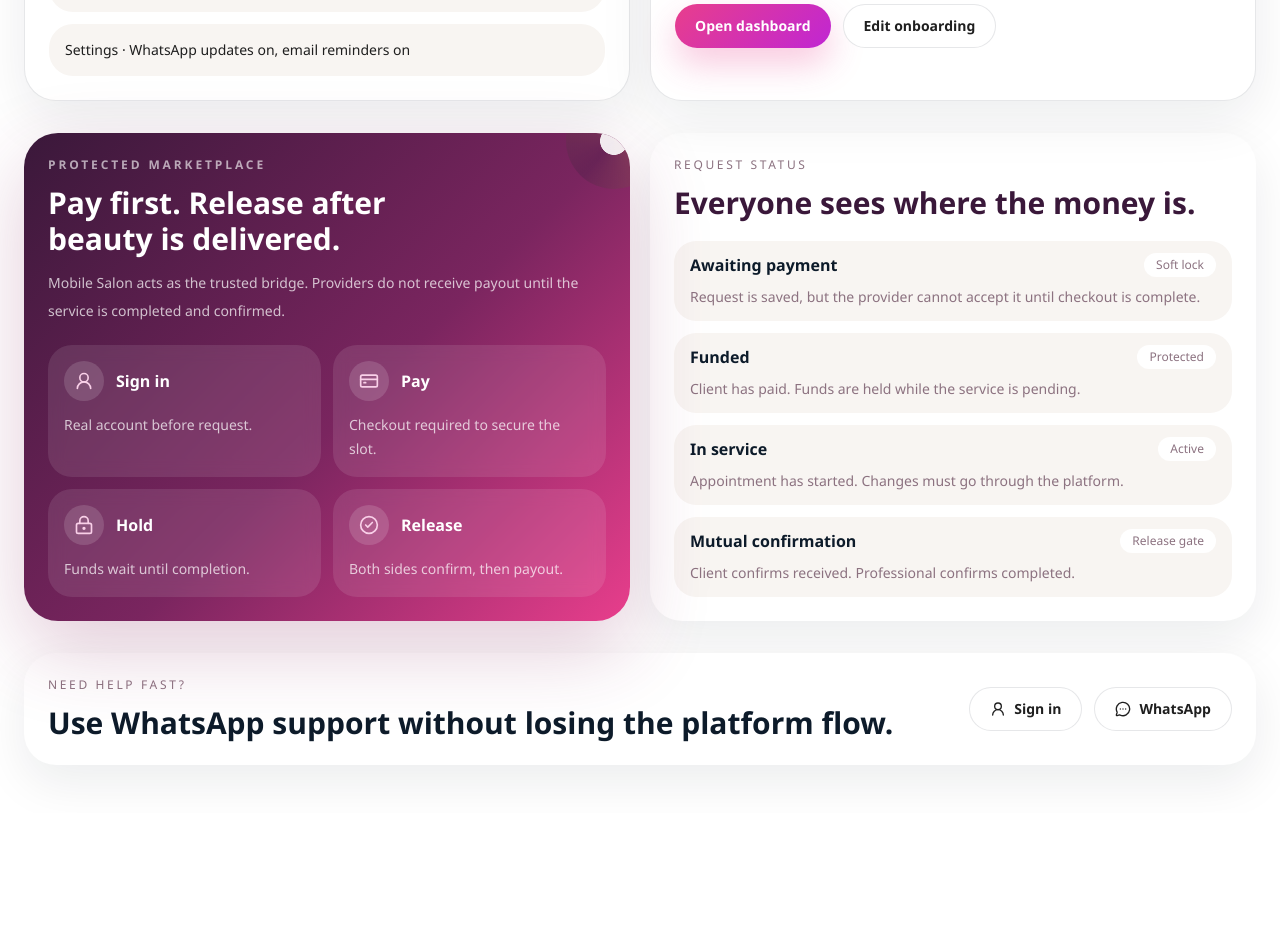
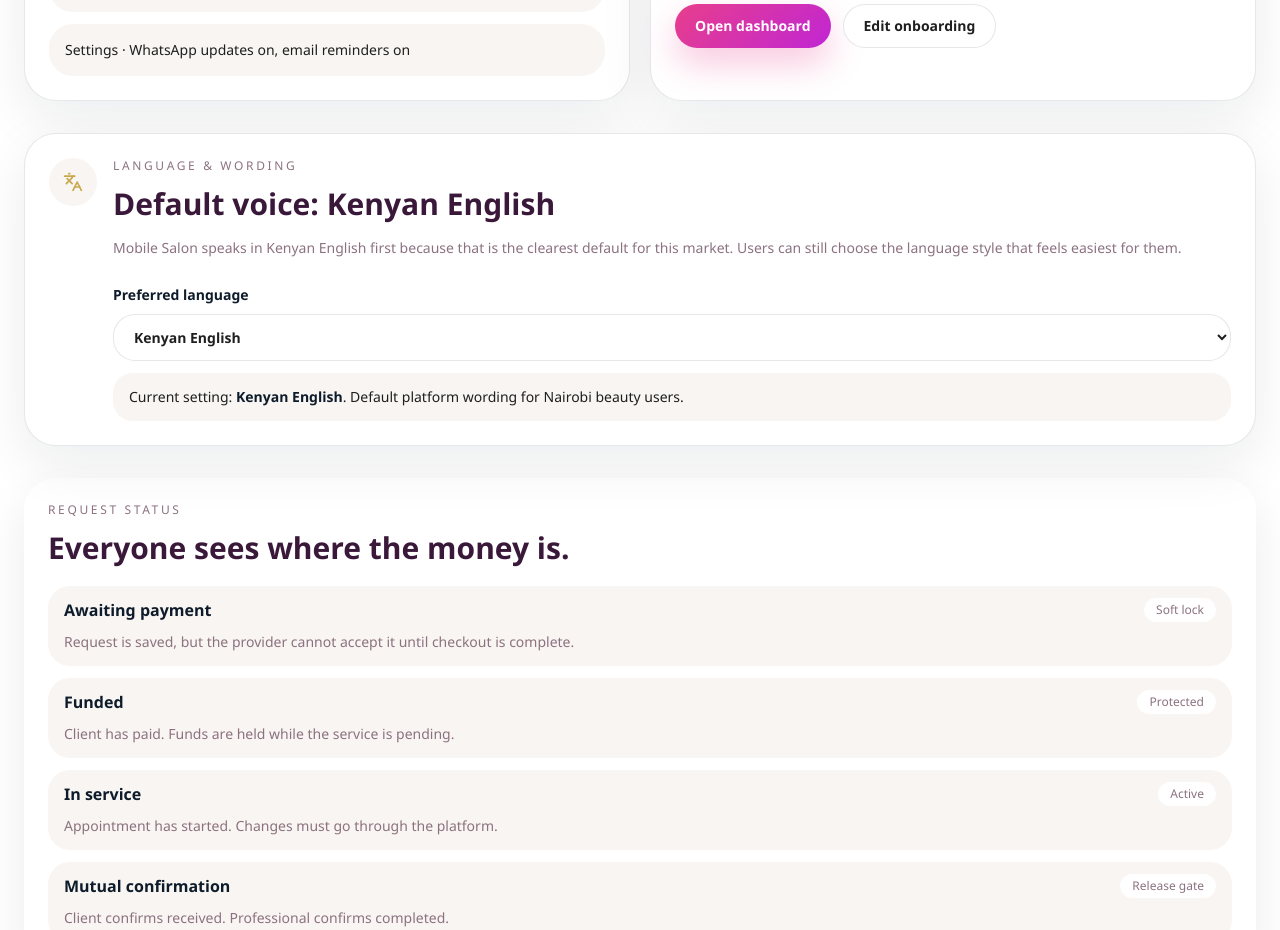
Before and after one commit to dreeydesigns/salaon_and_Beauty, a Next.js app: page /profile in a window 1280 px wide. Shown: the part 800-1730 px from the top of the page. Before the commit the page ends 1613 px from the top, so only its background shows below. Built offline with nearby package versions, Linux system fonts and the light colour scheme.

Commit message:
Clean marketplace card placement and language preference

```diff
--- a/app/[collection]/[slug]/page.tsx
+++ b/app/[collection]/[slug]/page.tsx
@@ -14,7 +14,6 @@
   ScrollSection,
   ServiceCard,
   SecureContactCard,
-  TrustFlowCard,
   VerifiedBadge,
   WhatsAppButton,
 } from "@/components/marketplace-ui";
@@ -217,7 +216,6 @@
           </div>
 
           <div className="section-grid">
-            <TrustFlowCard />
             <SecureContactCard bookingHref={bookingHref} name={item.name} />
             <aside className="sticky top-44 rounded-[32px] bg-white p-5 shadow-[0_18px_48px_rgba(13,27,42,0.08)]">
               <p className="text-xs uppercase tracking-[0.22em] text-[var(--ms-mauve)]">Ready to book</p>
--- a/app/dashboard/page.tsx
+++ b/app/dashboard/page.tsx
@@ -21,7 +21,6 @@
   ScrollSection,
   SectionReveal,
   ServiceCard,
-  TrustFlowCard,
 } from "@/components/marketplace-ui";
 import {
   marketplaceProtectionSteps,
@@ -108,8 +107,6 @@
           </SectionReveal>
         </div>
 
-        <div className="grid gap-5 xl:grid-cols-[minmax(0,0.5fr)_minmax(0,0.5fr)]">
-          <TrustFlowCard />
         <SectionReveal className="beauty-card rounded-[34px] p-6">
           <p className="text-xs uppercase tracking-[0.22em] text-[var(--ms-mauve)]">Payout pipeline</p>
           <h2 className="mt-3 text-3xl font-semibold text-[var(--ms-plum)]">Like a ride app: payout follows completed service.</h2>
@@ -127,7 +124,6 @@
             ))}
           </div>
         </SectionReveal>
-        </div>
 
         <section className="section-grid">
           <div>
@@ -164,7 +160,7 @@
         <section className="section-grid">
           <div className="flex items-end justify-between gap-4">
             <div>
-              <p className="text-xs uppercase tracking-[0.22em] text-[var(--ms-mauve)]">Portfolio studio</p>
+              <p className="text-xs uppercase tracking-[0.22em] text-[var(--ms-mauve)]">Portfolio showcase</p>
               <h2 className="mt-3 text-3xl font-semibold text-[var(--ms-plum)]">Show work beautifully before anyone trusts you</h2>
             </div>
             <CTAButton className="hidden sm:inline-flex" href="/professionals/njeri-kamau" variant="outline">
--- a/app/help/page.tsx
+++ b/app/help/page.tsx
@@ -1,5 +1,5 @@
 import { AppShell } from "@/components/app-shell";
-import { CTAButton, SectionReveal, TrustFlowCard, WhatsAppButton } from "@/components/marketplace-ui";
+import { CTAButton, SectionReveal, WhatsAppButton } from "@/components/marketplace-ui";
 import { platformRevenueRules } from "@/lib/business-model";
 import { supportFaq } from "@/lib/site-data";
 
@@ -30,8 +30,6 @@
           </div>
         </section>
 
-        <div className="grid gap-5 xl:grid-cols-[minmax(0,0.48fr)_minmax(0,0.52fr)]">
-          <TrustFlowCard />
         <SectionReveal className="rounded-[32px] bg-white p-6 shadow-[0_18px_48px_rgba(13,27,42,0.08)]">
           <p className="text-xs uppercase tracking-[0.22em] text-[var(--ms-mauve)]">Policy snapshot</p>
           <div className="mt-4 space-y-3 text-sm leading-7 text-[var(--ms-charcoal)]">
@@ -42,7 +40,6 @@
             ))}
           </div>
         </SectionReveal>
-        </div>
 
         <div className="grid gap-5 xl:grid-cols-2">
           <SectionReveal className="rounded-[32px] bg-[var(--ms-navy)] p-6 text-white shadow-[0_18px_48px_rgba(13,27,42,0.22)]">
--- a/app/onboarding/professional/page.tsx
+++ b/app/onboarding/professional/page.tsx
@@ -2,7 +2,7 @@
 import type { ReactNode } from "react";
 
 import { AppShell } from "@/components/app-shell";
-import { CTAButton, ProfileCompletionCard, SectionReveal, TrustFlowCard } from "@/components/marketplace-ui";
+import { CTAButton, ProfileCompletionCard, SectionReveal } from "@/components/marketplace-ui";
 import { professionalQualityStandards } from "@/lib/business-model";
 import { profileCompletionTasks, serviceCategories } from "@/lib/site-data";
 
@@ -20,7 +20,7 @@
           <div className="mt-8 section-grid">
             <div className="grid gap-4 md:grid-cols-2">
               <FormField label="Display name" />
-              <FormField label="Business type" placeholder="Independent, salon team, studio owner" />
+              <FormField label="Business type" placeholder="Independent pro, salon team, salon owner" />
               <FormField label="Location" />
               <FormField label="Phone" />
             </div>
@@ -104,7 +104,6 @@
 
         <div className="section-grid">
           <ProfileCompletionCard progress={72} tasks={profileCompletionTasks} />
-          <TrustFlowCard />
           <SectionReveal className="rounded-[32px] bg-[var(--ms-navy)] p-6 text-white shadow-[0_18px_48px_rgba(13,27,42,0.22)]">
             <p className="text-xs uppercase tracking-[0.22em] text-white/60">Why this matters</p>
             <h2 className="mt-3 text-3xl font-semibold">Professionals are not secondary.</h2>
--- a/app/page.tsx
+++ b/app/page.tsx
@@ -169,7 +169,7 @@
           </div>
         </SectionReveal>
 
-        <ScrollSection eyebrow="Featured salons" href="/salons" hrefLabel="See all salons" title="Calm studios with clear prices">
+        <ScrollSection eyebrow="Featured salons" href="/salons" hrefLabel="See all salons" title="Trusted salons with clear prices">
           {salons.map((salon) => (
             <SalonCard key={salon.slug} salon={salon} />
           ))}
--- a/app/profile/page.tsx
+++ b/app/profile/page.tsx
@@ -1,7 +1,8 @@
 import { CalendarDays, Heart, LockKeyhole, UserRound } from "lucide-react";
 
 import { AppShell } from "@/components/app-shell";
-import { CTAButton, DecorativeStat, SectionReveal, TrustFlowCard, WhatsAppButton } from "@/components/marketplace-ui";
+import { LanguagePreferenceCard } from "@/components/language-preference-card";
+import { CTAButton, DecorativeStat, SectionReveal, WhatsAppButton } from "@/components/marketplace-ui";
 import { payoutStates } from "@/lib/business-model";
 
 export default function ProfilePage() {
@@ -54,8 +55,8 @@
           </SectionReveal>
         </div>
 
-        <div className="grid gap-5 xl:grid-cols-[minmax(0,0.5fr)_minmax(0,0.5fr)]">
-          <TrustFlowCard />
+        <LanguagePreferenceCard />
+
         <SectionReveal className="rounded-[32px] bg-white p-6 shadow-[0_18px_48px_rgba(13,27,42,0.08)]">
           <p className="text-xs uppercase tracking-[0.22em] text-[var(--ms-mauve)]">Request status</p>
           <h2 className="mt-3 text-3xl font-semibold text-[var(--ms-plum)]">Everyone sees where the money is.</h2>
@@ -71,7 +72,6 @@
             ))}
           </div>
         </SectionReveal>
-        </div>
 
         <SectionReveal className="rounded-[32px] bg-white p-6 shadow-[0_18px_48px_rgba(13,27,42,0.08)]">
           <div className="flex flex-col gap-4 md:flex-row md:items-center md:justify-between">
--- a/components/booking-experience.tsx
+++ b/components/booking-experience.tsx
@@ -22,7 +22,6 @@
   PriceSummary,
   SectionReveal,
   TimePill,
-  TrustFlowCard,
   WhatsAppButton,
 } from "@/components/marketplace-ui";
 import { cn, formatDurationRange, formatPriceRange } from "@/lib/utils";
@@ -249,7 +248,7 @@
                 <p className="text-xs uppercase tracking-[0.22em] opacity-70">Target</p>
                 <h2 className="mt-3 text-2xl font-semibold">Salon</h2>
                 <p className="mt-2 text-sm leading-6 opacity-80">
-                  Best when you want a studio environment, a team, or a wider service menu.
+                  Best when you want a salon setting, a team, or a wider service menu.
                 </p>
               </button>
               <button
@@ -448,7 +447,6 @@
           priceTotal={selectedServices.length ? formatPriceRange(totalMin, totalMax) : "Select services"}
           serviceCount={selectedServices.length}
         />
-        <TrustFlowCard />
         <SectionReveal className="rounded-[32px] border border-[var(--ms-border)] bg-white p-5 shadow-[0_12px_40px_rgba(13,27,42,0.08)]">
           <p className="text-xs uppercase tracking-[0.22em] text-[var(--ms-mauve)]">Selected target</p>
           <h2 className="mt-3 text-2xl font-semibold text-[var(--ms-navy)]">
--- /dev/null
+++ b/components/language-preference-card.tsx
@@ -0,0 +1,88 @@
+"use client";
+
+import { useSyncExternalStore } from "react";
+import { Languages } from "lucide-react";
+
+const languageOptions = [
+  { value: "en-KE", label: "Kenyan English", note: "Default platform wording for Nairobi beauty users." },
+  { value: "sw-KE", label: "Kiswahili", note: "For users who prefer Kiswahili support." },
+  { value: "en", label: "English", note: "A more international English option." },
+  { value: "sheng", label: "Sheng-friendly", note: "A warmer local tone for selected support moments." },
+];
+
+const STORAGE_KEY = "mobile-salon-language-preference";
+const STORAGE_EVENT = "mobile-salon-language-preference-change";
+
+export function LanguagePreferenceCard() {
+  const language = useSyncExternalStore(subscribeToLanguagePreference, getStoredLanguage, getDefaultLanguage);
+
+  const selectedLanguage = languageOptions.find((option) => option.value === language) ?? languageOptions[0];
+
+  function handleLanguageChange(value: string) {
+    window.localStorage.setItem(STORAGE_KEY, value);
+    window.dispatchEvent(new Event(STORAGE_EVENT));
+  }
+
+  return (
+    <section className="beauty-card rounded-[32px] p-6">
+      <div className="flex items-start gap-4">
+        <span className="flex h-12 w-12 shrink-0 items-center justify-center rounded-full bg-[var(--ms-soft-bg)] text-[var(--ms-gold)]">
+          <Languages className="h-5 w-5" />
+        </span>
+        <div className="min-w-0 flex-1">
+          <p className="text-xs uppercase tracking-[0.22em] text-[var(--ms-mauve)]">Language & wording</p>
+          <h2 className="mt-3 text-3xl font-semibold text-[var(--ms-plum)]">Default voice: Kenyan English</h2>
+          <p className="mt-3 text-sm leading-7 text-[var(--ms-mauve)]">
+            Mobile Salon speaks in Kenyan English first because that is the clearest default for this market. Users can still choose the language style that feels easiest for them.
+          </p>
+          <label className="mt-5 block" htmlFor="language-preference">
+            <span className="text-sm font-semibold text-[var(--ms-navy)]">Preferred language</span>
+            <select
+              className="mt-2 w-full rounded-[22px] border border-[var(--ms-border)] bg-white px-4 py-3 text-sm font-semibold text-[var(--ms-charcoal)] outline-none transition focus:border-[var(--ms-gold)]"
+              id="language-preference"
+              onChange={(event) => handleLanguageChange(event.target.value)}
+              value={language}
+            >
+              {languageOptions.map((option) => (
+                <option key={option.value} value={option.value}>
+                  {option.label}
+                </option>
+              ))}
+            </select>
+          </label>
+          <p className="mt-3 rounded-[20px] bg-[var(--ms-soft-bg)] px-4 py-3 text-sm leading-6 text-[var(--ms-charcoal)]">
+            Current setting: <span className="font-semibold text-[var(--ms-navy)]">{selectedLanguage.label}</span>. {selectedLanguage.note}
+          </p>
+        </div>
+      </div>
+    </section>
+  );
+}
+
+function getDefaultLanguage() {
+  return "en-KE";
+}
+
+function getStoredLanguage() {
+  if (typeof window === "undefined") {
+    return getDefaultLanguage();
+  }
+
+  const savedLanguage = window.localStorage.getItem(STORAGE_KEY);
+
+  if (savedLanguage && languageOptions.some((option) => option.value === savedLanguage)) {
+    return savedLanguage;
+  }
+
+  return getDefaultLanguage();
+}
+
+function subscribeToLanguagePreference(onStoreChange: () => void) {
+  window.addEventListener("storage", onStoreChange);
+  window.addEventListener(STORAGE_EVENT, onStoreChange);
+
+  return () => {
+    window.removeEventListener("storage", onStoreChange);
+    window.removeEventListener(STORAGE_EVENT, onStoreChange);
+  };
+}
```
Also changed, not shown: app/explore/page.tsx (+2 -6 lines), app/services/page.tsx (+2 -5 lines), lib/site-data.ts (+6 -6 lines). Lines whose indentation alone changed are shown as unchanged.
